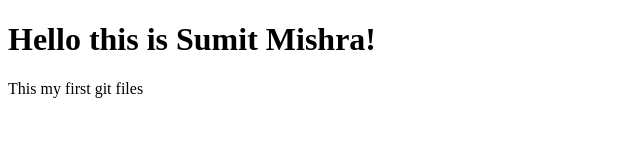
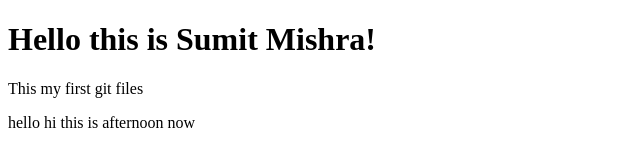
Before and after one commit to sumitsmistri/sumitideaenvy, a plain HTML site: page index.html in a window 1280 px wide. Shown: the whole page, without its empty margins (0-640 px from the left). Drawn offline with Linux system fonts and the light colour scheme.

Commit message:
add new lines

```diff
--- a/index.html
+++ b/index.html
@@ -9,5 +9,6 @@
 <body>
     <h1>Hello this is Sumit Mishra!</h1>
     <p>This my first git files</p>
+    <p>hello hi this is afternoon now</p>
 </body>
 </html>
```
